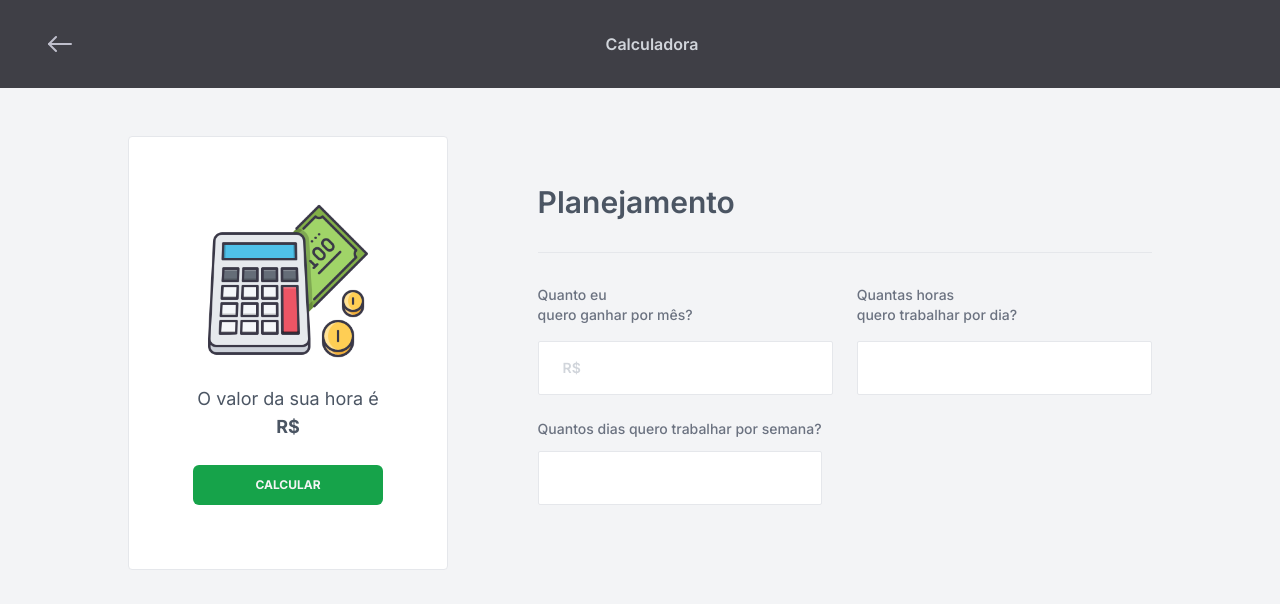
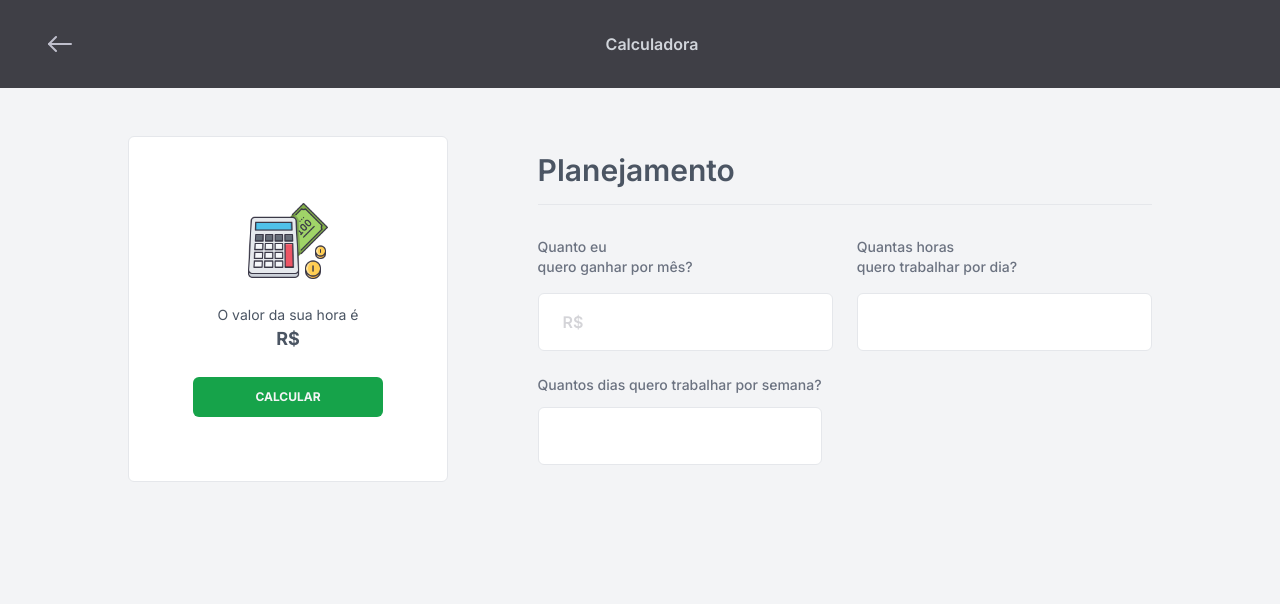
Before and after one commit to amosbarbato/jobs-calc, a React (Vite) app: page / in a window 1280 px wide. Both pictures are taken after a click on the button "Valor por Hora". Shown: the top 604 px of the page. Built offline with nearby package versions, Linux system fonts and the light colour scheme.

Commit message:
refactor: used ui components in hourly rate calculator page

```diff
--- a/src/components/calculator.jsx
+++ b/src/components/calculator.jsx
@@ -1,9 +1,14 @@
 import { useState } from "react";
 import { useJobs } from "../context/jobContext";
 
-import right from "../assets/arrow-right.svg";
+import Title from "./ui/title";
+import Form from "./ui/form";
+import Aside from "./ui/aside";
+import Label from "./ui/label";
+import Input from "./ui/input";
+import Button from "./ui/button";
+
 import calc from "../assets/calc.png";
-import Button from "./ui/button";
 
 function CalcHourlyRate({ isOpen, onClose }) {
   const { calculateHourlyRate, hourlyRate } = useJobs();
@@ -23,47 +28,32 @@ function CalcHourlyRate({ isOpen, onClose }) {
 
   return isOpen ? (
     <div className="fixed inset-0 bg-gray-100 min-h-screen">
-      <header className="py-8 bg-zinc-700 p-12">
-        <div className="text-gray-300 font-semibold flex items-center">
-          <button onClick={onClose}>
-            <img src={right} alt="Voltar" />
-          </button>
-          <h1 className="mx-auto">Calculadora</h1>
-        </div>
-      </header>
+      <Title onClick={onClose} title="Calculadora" />
 
       <div className="flex justify-between py-12 max-w-5xl mx-auto">
-        <aside className="w-80 flex flex-col items-center gap-6 bg-white border border-gray-200 p-16 rounded">
-          <img src={calc} className="w-40" />
-          <p className="text-center text-lg text-gray-600">
+        <Aside>
+          <img src={calc} className="w-20" />
+          <p className="text-center text-sm text-gray-600">
             O valor da sua hora é <br />
-            <strong>R$</strong>{" "}
+            <strong className="text-lg">R$</strong>
             {calculatedRate > 0 && (
-              <strong>{calculatedRate.toFixed(2).replace(".", ",")}</strong>
+              <strong className="text-lg">
+                {calculatedRate.toFixed(2).replace(".", ",")}
+              </strong>
             )}
           </p>
-
           <Button onClick={goToSubmit} variant="submit" size="full">
             <p className="text-xs font-bold">Calcular</p>
           </Button>
-        </aside>
+        </Aside>
 
-        <main className="w-3/5">
-          <h2 className="mt-12 text-3xl font-semibold text-gray-600 border-b pb-8 mb-8">
-            Planejamento
-          </h2>
+        <Form subTitle="Planejamento">
           <div className="grid grid-cols-2 gap-6">
             <div className="grid gap-4">
-              <label
-                htmlFor="monthly-income"
-                className="text-gray-500 font-medium text-sm"
-              >
-                Quanto eu <br />
-                quero ganhar por mês?
-              </label>
-
-              <input
-                className="px-6 py-4 border rounded-sm text-sm text-gray-500 placeholder:text-gray-300 font-semibold placeholder:font-semibold"
+              <Label htmlFor="monthly-income">
+                Quanto eu <br /> quero ganhar por mês?
+              </Label>
+              <Input
                 type="amount"
                 id="monthly-income"
                 name="monthly-income"
@@ -74,16 +64,10 @@ function CalcHourlyRate({ isOpen, onClose }) {
             </div>
 
             <div className="grid gap-4">
-              <label
-                htmlFor="hours-per-day"
-                className="text-gray-500 font-medium text-sm"
-              >
-                Quantas horas <br />
-                quero trabalhar por dia?
-              </label>
-
-              <input
-                className="px-6 py-4 border rounded-sm text-sm text-gray-500 placeholder:text-gray-300 font-semibold placeholder:font-semibold"
+              <Label htmlFor="hours-per-day">
+                Quantas horas <br /> quero trabalhar por dia?
+              </Label>
+              <Input
                 type="number"
                 id="hours-per-day"
                 name="hours-per-day"
@@ -95,15 +79,10 @@ function CalcHourlyRate({ isOpen, onClose }) {
 
           <div className="flex gap-4 mt-6">
             <div className="grid gap-3">
-              <label
-                htmlFor="days-per-week"
-                className="text-gray-500 font-medium text-sm"
-              >
+              <Label htmlFor="days-per-week">
                 Quantos dias quero trabalhar por semana?
-              </label>
-
-              <input
-                className="px-6 py-4 border rounded-sm text-sm text-gray-500 placeholder:text-gray-300 font-semibold placeholder:font-semibold"
+              </Label>
+              <Input
                 type="number"
                 id="days-per-week"
                 name="days-per-week"
@@ -112,7 +91,7 @@ function CalcHourlyRate({ isOpen, onClose }) {
               />
             </div>
           </div>
-        </main>
+        </Form>
       </div>
     </div>
   ) : null;
```
